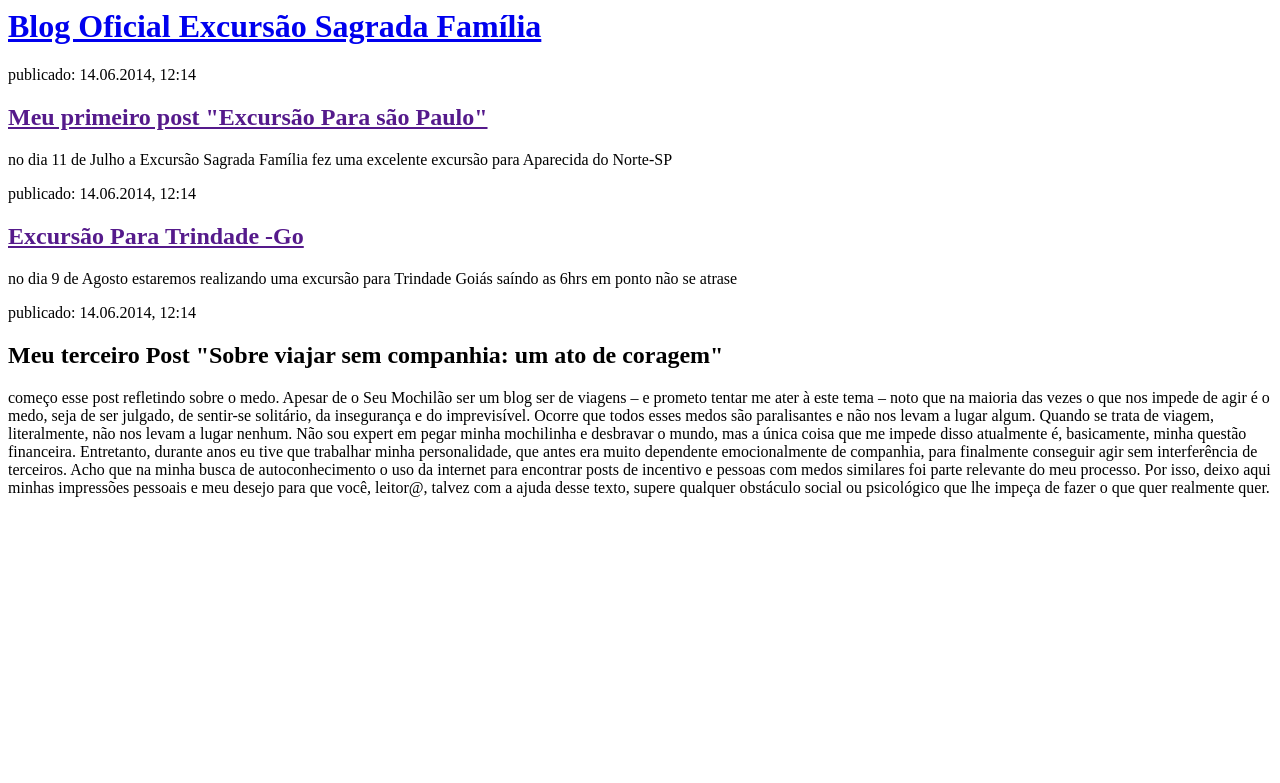
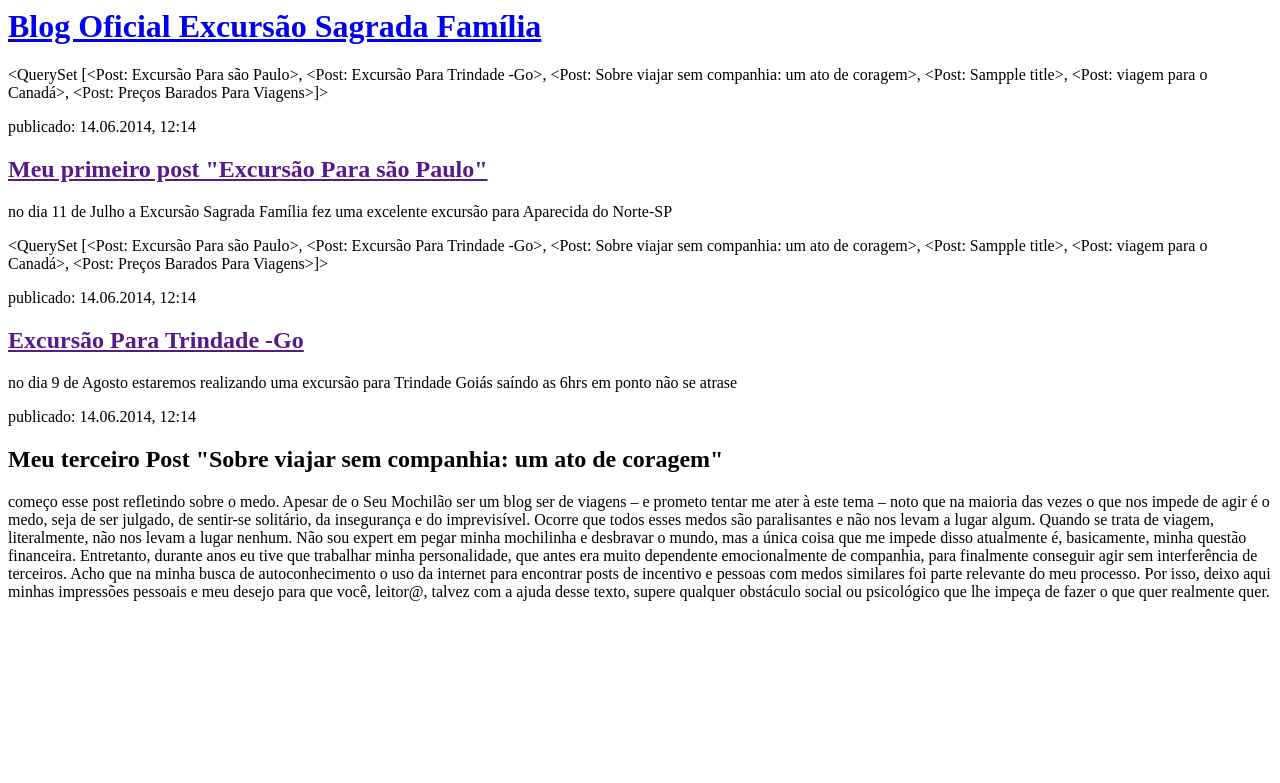
Before and after one commit to tonymatheus/MY-First-Blog, a Django app: template blog/templates/blog/post_list.html in a window 1280 px wide. Shown: the top 783 px of the page. Run offline with Django 3.2, Linux system fonts and the light colour scheme; the template is opened without the code that fills it: values that come from a table or form of the project are taken from there, others are empty; data comes from the database, SQL or seed files in the repository; both versions use the stored data as it was after the commit; parts of the project's set-up code (start-up, migrations or seed data) failed here and were passed over.

Commit message:
mudanças  feitas  em  views.py

```diff
--- a/blog/templates/blog/post_list.html
+++ b/blog/templates/blog/post_list.html
@@ -7,11 +7,11 @@
             <h1><a href="/">Blog Oficial Excursão Sagrada Família</a></h1>
         </div>
 
-        <div>
+        {{posts}}
             <p>publicado: 14.06.2014, 12:14</p>
             <h2><a href="">Meu primeiro post "Excursão Para são Paulo"</a></h2>
             <p>no  dia  11  de  Julho  a Excursão  Sagrada Família  fez uma excelente  excursão  para  Aparecida do  Norte-SP</p>
-        </div>
+        {{posts}}
 
         <div>
             <p>publicado: 14.06.2014, 12:14</p>
--- a/blog/views.py
+++ b/blog/views.py
@@ -1,4 +1,7 @@
 from django.shortcuts import render
+from django.utils import timezone
+from .models import Post
+
 
 def post_list(request):
-    return render(request, 'blog/post_list.html', {})
+    posts = Post.objects.filter(published_date__lte=timezone.now()
```
Also changed, not shown: db.sqlite3.
